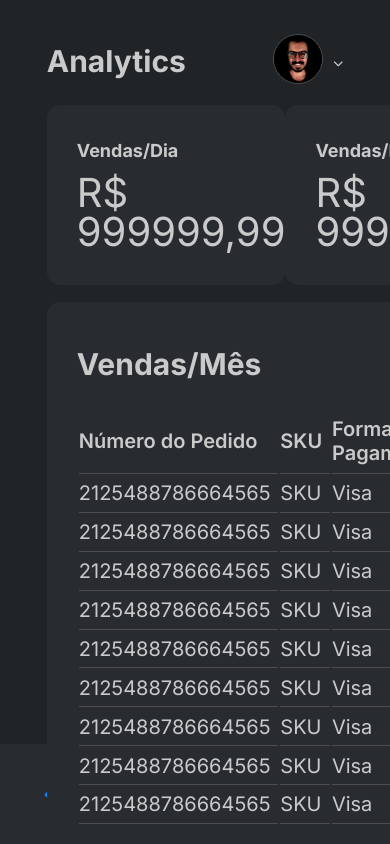
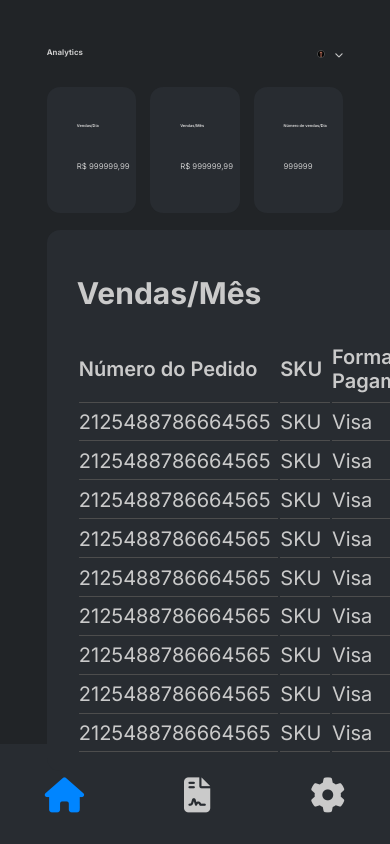
Before and after one commit to egidioserri/EcommerceAnalytics, a web app: file index.html in a window 390 px wide. Run offline with its HTML, style and script files only (its server is not run), Linux system fonts and the light colour scheme; some libraries are stand-ins or nearby versions.

Commit message:
feat: inicio da responsividade

```diff
--- a/assets/css/style.css
+++ b/assets/css/style.css
@@ -40,7 +40,7 @@
     display: flex;
     font-style: normal;
     font-weight: 700;
-    font-size: 30px;
+    font-size: 2vw;
     line-height: 36px;
     align-items: center;
     color: var(--WhiteColor);
@@ -54,12 +54,12 @@
 
 .notification>i {
     padding-right: 20px;
-    font-size: 20px;
+    font-size: 1vw;
 }
 
 .user .username {
     font-weight: 500;
-    font-size: 20px;
+    font-size: 1vw;
     line-height: 24px;
     display: flex;
     align-items: center;
@@ -72,8 +72,8 @@
 }
 
 .userImage>img {
-    width: 50px;
-    height: 50px;
+    width: 2vw;
+    height: 2vw;
     border-radius: 35px;
     border: 1px solid var(--strokeColor);
 }
@@ -82,7 +82,7 @@
 .userMenu i {
     position: relative;
     display: inline-block;
-    font-size: 10px;
+    font-size: 1vh;
 }
 
 .userMenuContent {
@@ -120,19 +120,27 @@
     flex-direction: column;
     padding: 30vh 0;
     align-items: center;
-    font-size: 32px;
 }
 
 .menu i {
     padding: 20px;
-    font-size: 35px;
+    font-size: 2vw;
 }
 
 .menuSelected {
     color: var(--SelectedColor);
 }
 
-/* responsive menu */
+/* responsive */
+
+@media (min-width: 1700px) {
+    header {
+        width: 6vw;
+    }
+
+
+
+}
 @media (max-width: 1400px) {
     header {
         width: 8vw;
@@ -144,7 +152,7 @@
     }
 
     .logoPanel>img {
-        width: vw;
+        width: 5vw;
     }
 }
 
@@ -194,8 +202,8 @@
 .card {
     background: var(--BoxBgColor);
     border-radius: 13px;
-    height: 180px;
-    width: 415px;
+    height: 15vh;
+    width: 23vw;
 
 }
 
@@ -214,18 +222,18 @@
 
 .cardInfo h2 {
     font-weight: 700;
-    font-size: 18px;
+    font-size: 1vw;
     line-height: 24px;
     display: flex;
     align-items: center;
-    padding-bottom: 10px;
+    padding-bottom: 1vh;
 
 }
 
 .cardInfo p {
     font-style: normal;
     font-weight: 400;
-    font-size: 40px;
+    font-size: 2vw;
     line-height: 39px;
     display: flex;
     align-items: center;
```
